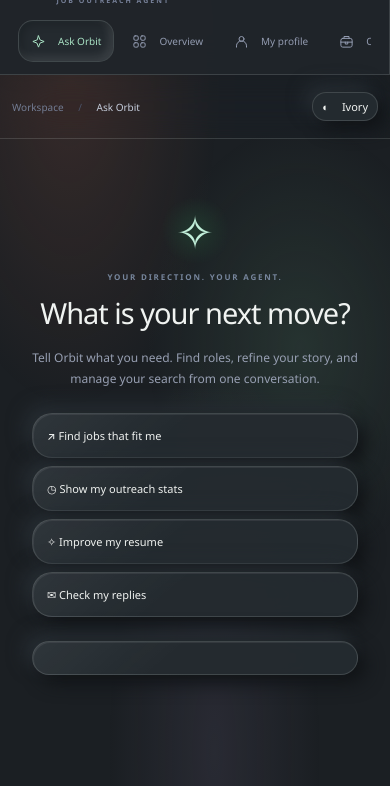
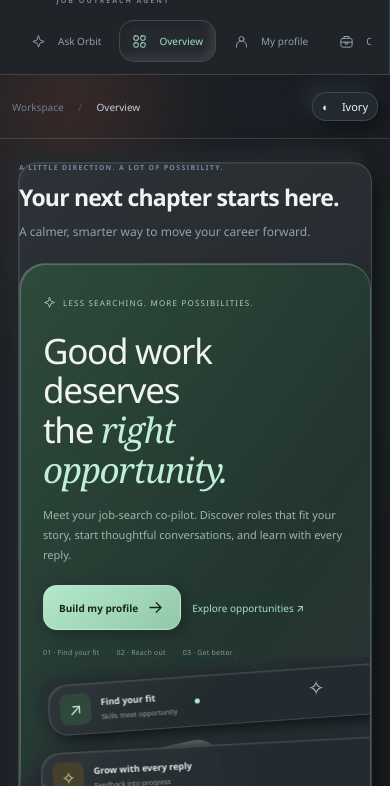
Before and after one commit to AyushKJha/orbit-job-agent, a website: page public/index.html in a window 390 px wide. Shown: the part 58-844 px from the top of the page. Drawn offline with Linux system fonts and the light colour scheme; no server answers.

Commit message:
Open Orbit on the populated dashboard

```diff
--- a/public/index.html
+++ b/public/index.html
@@ -1,10 +1,10 @@
 <!doctype html>
 <html lang="en"><head><meta charset="utf-8"><meta name="viewport" content="width=device-width,initial-scale=1"><meta name="theme-color" content="#1b1f23"><title>Orbit · Your job-search agent</title><script>try{if(localStorage.getItem('orbit-theme')==='ivory')document.documentElement.dataset.theme='ivory'}catch{}</script><link rel="stylesheet" href="/style.css"></head>
 <body><a class="skip-link" href="#mainContent">Skip to workspace</a><svg class="sprite" aria-hidden="true"><defs><symbol id="spark" viewBox="0 0 24 24"><path d="m12 3 2.5 6.5L21 12l-6.5 2.5L12 21l-2.5-6.5L3 12l6.5-2.5Z"/></symbol><symbol id="grid" viewBox="0 0 24 24"><rect x="3" y="3" width="7" height="7" rx="2"/><rect x="14" y="3" width="7" height="7" rx="2"/><rect x="3" y="14" width="7" height="7" rx="2"/><rect x="14" y="14" width="7" height="7" rx="2"/></symbol><symbol id="person" viewBox="0 0 24 24"><circle cx="12" cy="8" r="4"/><path d="M4 21v-2a8 8 0 0 1 16 0v2"/></symbol><symbol id="briefcase" viewBox="0 0 24 24"><rect x="3" y="7" width="18" height="14" rx="3"/><path d="M8 7V4h8v3M3 13h18M10 13v3h4v-3"/></symbol><symbol id="mail" viewBox="0 0 24 24"><rect x="3" y="5" width="18" height="14" rx="3"/><path d="m3 7 9 7 9-7"/></symbol><symbol id="chat" viewBox="0 0 24 24"><path d="M21 11a9 9 0 0 1-9 9H4l-2 2V11a9 9 0 0 1 19 0Z"/><path d="M7 10h10M7 14h6"/></symbol><symbol id="sliders" viewBox="0 0 24 24"><path d="M4 7h16M4 17h16"/><circle cx="9" cy="7" r="3"/><circle cx="16" cy="17" r="3"/></symbol><symbol id="arrow" viewBox="0 0 24 24"><path d="M5 12h14m-6-6 6 6-6 6"/></symbol></defs></svg>
-<aside class="sidebar"><a class="brand" href="/"><span class="brandmark">◎</span><span>orbit<span class="brandcaption">JOB OUTREACH AGENT</span></span></a><p class="navlabel">WORKSPACE</p><nav aria-label="App sections"><button data-tab="assistant" class="active" aria-current="page"><svg><use href="#spark"/></svg>Ask Orbit</button><button data-tab="overview"><svg><use href="#grid"/></svg>Overview</button><button data-tab="profile"><svg><use href="#person"/></svg>My profile</button><button data-tab="jobs"><svg><use href="#briefcase"/></svg>Opportunities<span id="navJobCount" class="navcount">0</span></button><button data-tab="drafts"><svg><use href="#mail"/></svg>Drafts & approval</button><button data-tab="replies"><svg><use href="#chat"/></svg>Replies</button><button data-tab="feedback"><svg><use href="#spark"/></svg>Growth insights</button><button data-tab="setup"><svg><use href="#sliders"/></svg>Settings</button></nav><div class="sidebarbottom"><span class="live-dot"></span>Your approval. Every send.<p>Your agent finds the possibilities.<br>You make the decisions.</p></div><div class="userchip"><span id="avatar" class="avatar">Y</span><div><b id="userName">Your workspace</b><span>Personal account</span></div></div></aside>
-<div class="workspace"><header><div class="breadcrumb">Workspace <span>/</span> <b id="pageTitle">Ask Orbit</b></div><div class="header-actions"><div id="connection"></div><button id="themeToggle" type="button" aria-label="Switch to Ivory theme">◐ <span>Ivory</span></button><button id="logoutButton" hidden>Sign out</button></div></header><main id="mainContent" tabindex="-1">
+<aside class="sidebar"><a class="brand" href="/"><span class="brandmark">◎</span><span>orbit<span class="brandcaption">JOB OUTREACH AGENT</span></span></a><p class="navlabel">WORKSPACE</p><nav aria-label="App sections"><button data-tab="assistant"><svg><use href="#spark"/></svg>Ask Orbit</button><button data-tab="overview" class="active" aria-current="page"><svg><use href="#grid"/></svg>Overview</button><button data-tab="profile"><svg><use href="#person"/></svg>My profile</button><button data-tab="jobs"><svg><use href="#briefcase"/></svg>Opportunities<span id="navJobCount" class="navcount">0</span></button><button data-tab="drafts"><svg><use href="#mail"/></svg>Drafts & approval</button><button data-tab="replies"><svg><use href="#chat"/></svg>Replies</button><button data-tab="feedback"><svg><use href="#spark"/></svg>Growth insights</button><button data-tab="setup"><svg><use href="#sliders"/></svg>Settings</button></nav><div class="sidebarbottom"><span class="live-dot"></span>Your approval. Every send.<p>Your agent finds the possibilities.<br>You make the decisions.</p></div><div class="userchip"><span id="avatar" class="avatar">Y</span><div><b id="userName">Your workspace</b><span>Personal account</span></div></div></aside>
+<div class="workspace"><header><div class="breadcrumb">Workspace <span>/</span> <b id="pageTitle">Overview</b></div><div class="header-actions"><div id="connection"></div><button id="themeToggle" type="button" aria-label="Switch to Ivory theme">◐ <span>Ivory</span></button><button id="logoutButton" hidden>Sign out</button></div></header><main id="mainContent" tabindex="-1">
 <div id="notice" role="status" aria-live="polite"></div>
-<section id="assistant" class="panel assistant-panel active"><div class="assistant-intro"><span class="assistant-star">✧</span><p class="eyebrow">YOUR DIRECTION. YOUR AGENT.</p><h1>What is your next move?</h1><p class="muted">Tell Orbit what you need. Find roles, refine your story, and manage your search from one conversation.</p><div class="prompt-suggestions"><button data-prompt="Find relevant jobs for my profile">↗ Find jobs that fit me</button><button data-prompt="Show my stats">◷ Show my outreach stats</button><button data-prompt="Review my resume">✧ Improve my resume</button><button data-prompt="Check my replies">✉ Check my replies</button></div></div><div id="assistantReadiness" class="readiness" aria-label="Workspace readiness"></div><div id="chatThread" class="chat-thread" aria-live="polite"></div><div id="taskStatus" role="status"></div></section><section id="overview" class="panel overview"><div class="welcome"><div><p class="eyebrow">A LITTLE DIRECTION. A LOT OF POSSIBILITY.</p><h1 id="greeting">Your next chapter starts here.</h1><p class="muted">A calmer, smarter way to move your career forward.</p></div><span class="workspacebadge"><span class="live-dot"></span>YOUR PERSONAL JOB AGENT</span></div>
+<section id="assistant" class="panel assistant-panel"><div class="assistant-intro"><span class="assistant-star">✧</span><p class="eyebrow">YOUR DIRECTION. YOUR AGENT.</p><h1>What is your next move?</h1><p class="muted">Tell Orbit what you need. Find roles, refine your story, and manage your search from one conversation.</p><div class="prompt-suggestions"><button data-prompt="Find relevant jobs for my profile">↗ Find jobs that fit me</button><button data-prompt="Show my stats">◷ Show my outreach stats</button><button data-prompt="Review my resume">✧ Improve my resume</button><button data-prompt="Check my replies">✉ Check my replies</button></div></div><div id="assistantReadiness" class="readiness" aria-label="Workspace readiness"></div><div id="chatThread" class="chat-thread" aria-live="polite"></div><div id="taskStatus" role="status"></div></section><section id="overview" class="panel overview active"><div class="welcome"><div><p class="eyebrow">A LITTLE DIRECTION. A LOT OF POSSIBILITY.</p><h1 id="greeting">Your next chapter starts here.</h1><p class="muted">A calmer, smarter way to move your career forward.</p></div><span class="workspacebadge"><span class="live-dot"></span>YOUR PERSONAL JOB AGENT</span></div>
 <div class="hero"><div class="hero-content"><span class="hero-label"><svg><use href="#spark"/></svg> LESS SEARCHING. MORE POSSIBILITIES.</span><h2>Good work deserves<br>the <em>right opportunity.</em></h2><p>Meet your job-search co-pilot. Discover roles that fit your story, start thoughtful conversations, and learn with every reply.</p><div class="hero-actions"><button class="primary" data-tab="profile">Build my profile <svg><use href="#arrow"/></svg></button><button class="textbutton" data-tab="jobs">Explore opportunities ↗</button></div><div class="hero-foot"><span>01 · Find your fit</span><span>02 · Reach out</span><span>03 · Get better</span></div></div><div class="hero-art" aria-hidden="true"><div class="orbit-ring ring-one"></div><div class="orbit-ring ring-two"></div><div class="orb"><svg><use href="#spark"/></svg></div><div class="floating-note note-one"><span class="mini-icon">↗</span><div><b>Find your fit</b><small>Skills meet opportunity</small></div><span class="tiny-dot"></span></div><div class="floating-note note-two"><span class="mini-icon purple">✉</span><div><b>Make it personal</b><small>Thoughtful, approved outreach</small></div></div><div class="floating-note note-three"><span class="mini-icon gold">✧</span><div><b>Grow with every reply</b><small>Feedback into progress</small></div></div><span class="star star-one">✧</span><span class="star star-two">+</span></div></div>
 <div class="sectionhead compact"><h2>Your search, at a glance</h2><span class="metadata">Real numbers. Clear next steps.</span></div><section id="stats" class="stats" aria-label="Outreach statistics"></section>
 <div class="overview-grid"><section class="automation-card"><div class="sectionhead"><div><span class="eyebrow mint">WORKING FOR YOUR NEXT CHAPTER</span><h2>Wake up to new possibilities.</h2></div><label class="switch"><input id="dailyToggle" type="checkbox" aria-label="Daily job discovery"><span class="switch-track"></span></label></div><p class="muted">Your agent searches for fresh roles every day, skips saved listings, and puts the strongest matches first.</p><div class="schedule-row"><span class="mini-icon">◷</span><div><b id="dailySchedule">Every day at 09:00</b><small id="dailyStatus">Waiting for your profile</small></div><span id="dailyBadge" class="badge">Daily mode</span></div><div class="actions"><button data-tab="setup">Adjust schedule</button><button id="runDailyNow" class="textbutton">Run a search now ↗</button></div><p class="fine">Keep the app running for daily discovery. Local AI requires the owner’s computer to stay awake. Email always waits for your approval.</p></section><section class="next-card"><span class="eyebrow">YOUR NEXT MOVE</span><h2>Give your agent a head start.</h2><p class="muted">A stronger profile makes every match more meaningful.</p><div id="onboarding"></div><button data-tab="profile" class="textbutton">Complete my profile <svg><use href="#arrow"/></svg></button></section></div>
```
Also changed, not shown: test/ui-intro.test.mjs (+3 -0 lines), CHANGELOG.md.
